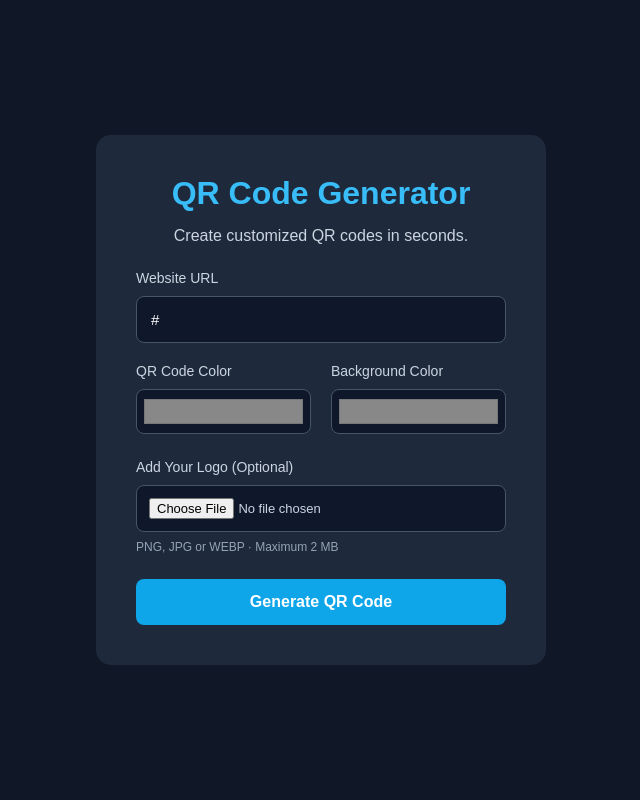
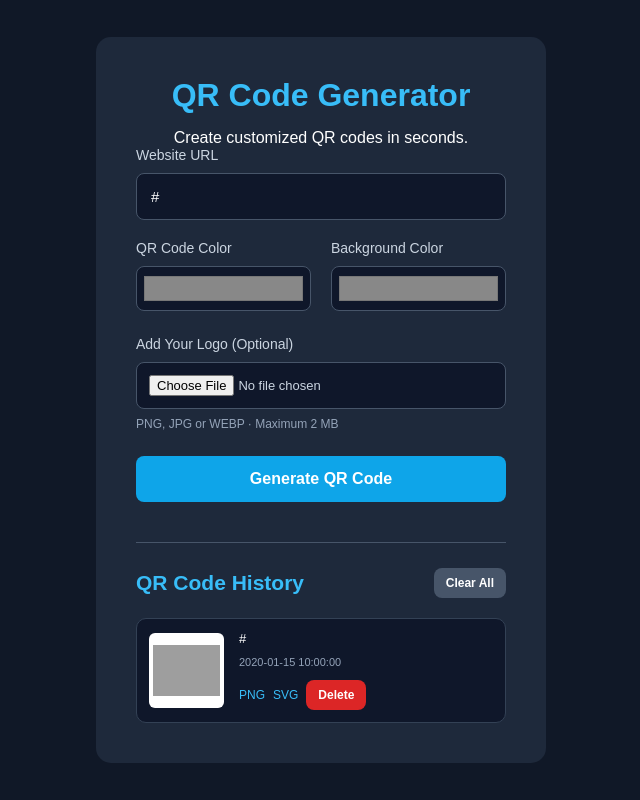
Before and after one commit to yam-72/QRCode_Generator, a Flask app: template templates/index.html in a window 1280 px wide. Shown: the whole page, without its empty margins (319-959 px from the left). Run offline with Flask 3, Linux system fonts and the light colour scheme; the template is opened without the code that fills it: most values are stand-ins (such as "Sample title", 1, 10 or a date in 2020); grey boxes are pictures that could not be loaded.

Commit message:
add QR history and complete QR customization

```diff
--- a/app.py
+++ b/app.py
@@ -1,25 +1,49 @@
 
-from flask import Flask, render_template, request
+from flask import Flask, render_template, request, redirect, url_for
 from PIL import Image
 from qrcode.image.svg import SvgPathImage
+from datetime import datetime
+from pathlib import Path
 import qrcode
-import os
+import json
 import uuid
 import re
 from urllib.parse import urlparse
 
 app = Flask(__name__)
 
-QR_FOLDER = "static/qrcodes"
-os.makedirs(QR_FOLDER, exist_ok=True)
+QR_FOLDER = Path("static/qrcodes")
+HISTORY_FILE = QR_FOLDER / "history.json"
+
+QR_FOLDER.mkdir(parents=True, exist_ok=True)
 
 app.config["MAX_CONTENT_LENGTH"] = 2 * 1024 * 1024
 
 ALLOWED_FORMATS = {"PNG", "JPEG", "WEBP"}
+MAX_HISTORY = 20
 
 
 def is_valid_color(color):
     return bool(re.fullmatch(r"#[0-9a-fA-F]{6}", color))
+
+
+def load_history():
+    if not HISTORY_FILE.exists():
+        return []
+
+    try:
+        with open(HISTORY_FILE, "r", encoding="utf-8") as file:
+            history = json.load(file)
+
+        return history if isinstance(history, list) else []
+
+    except (json.JSONDecodeError, OSError):
+        return []
+
+
+def save_history(history):
+    with open(HISTORY_FILE, "w", encoding="utf-8") as file:
+        json.dump(history, file, indent=4)
 
 
 def add_logo(qr_image, logo_file):
@@ -57,6 +81,18 @@ def add_logo(qr_image, logo_file):
         raise ValueError(str(error))
 
 
+def delete_qr_files(entry):
+    for key in ("png", "svg"):
+        filename = entry.get(key, "")
+
+        # Only delete generated files inside QR_FOLDER.
+        if filename and Path(filename).name == filename:
+            filepath = QR_FOLDER / filename
+
+            if filepath.exists():
+                filepath.unlink()
+
+
 @app.route("/", methods=["GET", "POST"])
 def index():
     qr_image = None
@@ -88,8 +124,8 @@ def index():
         else:
             filename = uuid.uuid4().hex
 
-            png_path = os.path.join(QR_FOLDER, f"{filename}.png")
-            svg_path = os.path.join(QR_FOLDER, f"{filename}.svg")
+            png_path = QR_FOLDER / f"{filename}.png"
+            svg_path = QR_FOLDER / f"{filename}.svg"
 
             try:
                 qr = qrcode.QRCode(
@@ -111,7 +147,7 @@ def index():
                 png = add_logo(png, logo_file)
                 png.save(png_path, format="PNG", optimize=True)
 
-                # Generate scalable SVG
+                # Generate SVG
                 svg = qr.make_image(
                     image_factory=SvgPathImage,
                     fill_color=fill_color,
@@ -120,11 +156,40 @@ def index():
 
                 svg.save(svg_path)
 
-                qr_image = f"{filename}.png"
-                svg_image = f"{filename}.svg"
+                # Save history
+                entry = {
+                    "id": filename,
+                    "url": url,
+                    "png": f"{filename}.png",
+                    "svg": f"{filename}.svg",
+                    "fill_color": fill_color,
+                    "back_color": back_color,
+                    "created_at": datetime.now().strftime(
+                        "%Y-%m-%d %H:%M"
+                    )
+                }
+
+                history = load_history()
+                history.insert(0, entry)
+
+                # Keep only the latest 20 entries.
+                old_entries = history[MAX_HISTORY:]
+
+                for old_entry in old_entries:
+                    delete_qr_files(old_entry)
+
+                history = history[:MAX_HISTORY]
+                save_history(history)
+
+                qr_image = entry["png"]
+                svg_image = entry["svg"]
 
             except (ValueError, OSError) as exception:
+                png_path.unlink(missing_ok=True)
+                svg_path.unlink(missing_ok=True)
                 error = str(exception) or "Unable to generate QR code."
+
+    history = load_history()
 
     return render_template(
         "index.html",
@@ -133,8 +198,42 @@ def index():
         error=error,
         url=url,
         fill_color=fill_color,
-        back_color=back_color
+        back_color=back_color,
+        history=history
     )
+
+
+@app.route("/history/delete/<entry_id>", methods=["POST"])
+def delete_history(entry_id):
+    history = load_history()
+
+    updated_history = [
+        entry for entry in history
+        if entry.get("id") != entry_id
+    ]
+
+    if len(updated_history) != len(history):
+        deleted = next(
+            entry for entry in history
+            if entry.get("id") == entry_id
+        )
+
+        delete_qr_files(deleted)
+        save_history(updated_history)
+
+    return redirect(url_for("index"))
+
+
+@app.route("/history/clear", methods=["POST"])
+def clear_history():
+    history = load_history()
+
+    for entry in history:
+        delete_qr_files(entry)
+
+    save_history([])
+
+    return redirect(url_for("index"))
 
 
 @app.errorhandler(413)
@@ -146,7 +245,8 @@ def file_too_large(error):
         error="Logo is too large. Maximum upload size is 2 MB.",
         url="",
         fill_color="#000000",
-        back_color="#ffffff"
+        back_color="#ffffff",
+        history=load_history()
     ), 413
 
 
--- a/static/style.css
+++ b/static/style.css
@@ -181,3 +181,123 @@ button:hover {
 .download-options a:hover {
     opacity: 0.85;
 }
+
+/* QR CODE HISTORY */
+
+.history {
+    margin-top: 40px;
+    padding-top: 25px;
+    border-top: 1px solid #475569;
+    text-align: left;
+}
+
+.history-header {
+    display: flex;
+    align-items: center;
+    justify-content: space-between;
+    gap: 10px;
+    margin-bottom: 20px;
+}
+
+.history-header h2 {
+    color: #38bdf8;
+    font-size: 21px;
+}
+
+.clear-btn,
+.delete-btn {
+    width: auto;
+    padding: 8px 12px;
+    font-size: 12px;
+}
+
+.clear-btn {
+    background: #475569;
+}
+
+.delete-btn {
+    background: #dc2626;
+}
+
+.history-list {
+    display: flex;
+    flex-direction: column;
+    gap: 15px;
+}
+
+.history-card {
+    display: flex;
+    align-items: center;
+    gap: 15px;
+    padding: 12px;
+    background: #0f172a;
+    border: 1px solid #334155;
+    border-radius: 10px;
+    min-width: 0;
+}
+
+.history-image {
+    width: 75px;
+    height: 75px;
+    object-fit: contain;
+    background: white;
+    padding: 4px;
+    border-radius: 6px;
+}
+
+.history-info {
+    flex: 1;
+    min-width: 0;
+}
+
+.history-url {
+    color: white;
+    font-size: 13px;
+    overflow-wrap: anywhere;
+    margin-bottom: 6px;
+}
+
+.history-info small {
+    color: #94a3b8;
+    font-size: 11px;
+}
+
+.history-actions {
+    display: flex;
+    flex-wrap: wrap;
+    align-items: center;
+    gap: 8px;
+    margin-top: 10px;
+}
+
+.history-actions a {
+    color: #38bdf8;
+    text-decoration: none;
+    font-size: 12px;
+}
+
+.history-actions form {
+    display: inline;
+}
+
+.history-actions button {
+    margin: 0;
+}
+
+.empty-history {
+    color: #94a3b8;
+    font-size: 13px;
+    text-align: center;
+    padding: 20px 0;
+}
+
+@media (max-width: 480px) {
+    .history-card {
+        align-items: flex-start;
+    }
+
+    .history-image {
+        width: 60px;
+        height: 60px;
+    }
+}
--- a/templates/index.html
+++ b/templates/index.html
@@ -14,10 +14,13 @@
 
   <body>
     <div class="container">
+      <!-- HEADER -->
+      <header>
         <h1>QR Code Generator</h1>
+        <p>Create customized QR codes in seconds.</p>
+      </header>
 
-      <p>Create customized QR codes in seconds.</p>
-
+      <!-- QR GENERATOR FORM -->
       <form method="POST" enctype="multipart/form-data">
         <label for="url">Website URL</label>
 
@@ -30,9 +33,10 @@
           required
         />
 
+        <!-- COLOR OPTIONS -->
         <div class="color-options">
           <div class="color-input">
-            <label for="fill_color">QR Code Color</label>
+            <label for="fill_color"> QR Code Color </label>
 
             <input
               type="color"
@@ -43,7 +47,7 @@
           </div>
 
           <div class="color-input">
-            <label for="back_color">Background Color</label>
+            <label for="back_color"> Background Color </label>
 
             <input
               type="color"
@@ -54,8 +58,9 @@
           </div>
         </div>
 
+        <!-- LOGO UPLOAD -->
         <div class="logo-upload">
-          <label for="logo">Add Your Logo (Optional)</label>
+          <label for="logo"> Add Your Logo (Optional) </label>
 
           <input
             type="file"
@@ -64,18 +69,23 @@
             accept=".png,.jpg,.jpeg,.webp"
           />
 
-          <small>PNG, JPG or WEBP · Maximum 2 MB</small>
+          <small> PNG, JPG or WEBP · Maximum 2 MB </small>
         </div>
 
         <button type="submit">Generate QR Code</button>
       </form>
-    </div>
-  </body>
-</html>
 
+      <!-- ERROR MESSAGE -->
+      {% if error %}
+
+      <p class="error">{{ error }}</p>
+
+      {% endif %}
+
+      <!-- GENERATED QR CODE -->
       {% if qr_image %}
 
-<div class="result">
+      <section class="result">
         <h2>Your QR Code</h2>
 
         <img
@@ -83,6 +93,7 @@
           alt="Generated QR Code"
         />
 
+        <!-- DOWNLOAD OPTIONS -->
         <div class="download-options">
           <a
             href="{{ url_for('static', filename='qrcodes/' + qr_image) }}"
@@ -98,6 +109,86 @@
             Download SVG
           </a>
         </div>
+      </section>
+
+      {% endif %}
+
+      <!-- QR CODE HISTORY -->
+      <section class="history">
+        <div class="history-header">
+          <h2>QR Code History</h2>
+
+          {% if history %}
+
+          <form
+            action="{{ url_for('clear_history') }}"
+            method="POST"
+            onsubmit="return confirm('Delete all QR history?');"
+          >
+            <button type="submit" class="clear-btn">Clear All</button>
+          </form>
+
+          {% endif %}
         </div>
 
+        <!-- HISTORY ITEMS -->
+        {% if history %}
+
+        <div class="history-list">
+          {% for item in history %}
+
+          <div class="history-card">
+            <img
+              src="{{ url_for('static', filename='qrcodes/' + item.png) }}"
+              alt="QR Code"
+              class="history-image"
+              loading="lazy"
+            />
+
+            <div class="history-info">
+              <p class="history-url">{{ item.url }}</p>
+
+              <small> {{ item.created_at }} </small>
+
+              <!-- HISTORY DOWNLOADS -->
+              <div class="history-actions">
+                <a
+                  href="{{ url_for('static', filename='qrcodes/' + item.png) }}"
+                  download="qrcode.png"
+                >
+                  PNG
+                </a>
+
+                <a
+                  href="{{ url_for('static', filename='qrcodes/' + item.svg) }}"
+                  download="qrcode.svg"
+                >
+                  SVG
+                </a>
+
+                <!-- DELETE INDIVIDUAL QR -->
+                <form
+                  action="{{ url_for('delete_history', entry_id=item.id) }}"
+                  method="POST"
+                  onsubmit="return confirm('Delete this QR code?');"
+                >
+                  <button type="submit" class="delete-btn">Delete</button>
+                </form>
+              </div>
+            </div>
+          </div>
+
+          {% endfor %}
+        </div>
+
+        {% else %}
+
+        <p class="empty-history">
+          No QR codes generated yet. Your generated QR codes will appear here.
+        </p>
+
         {% endif %}
+      </section>
+    </div>
+  </body>
+</html>
```
Also changed, not shown: 1 other file. Lines whose indentation alone changed are shown as unchanged.
